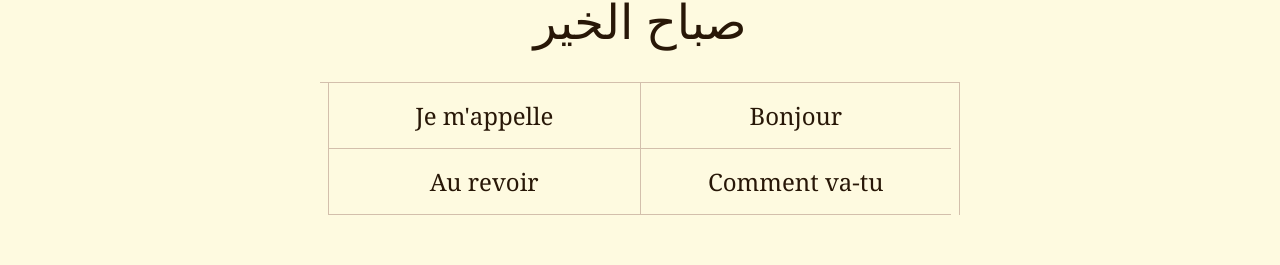
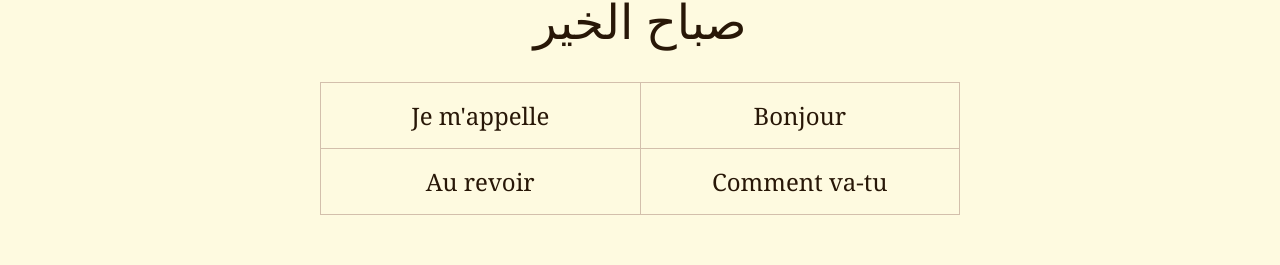
Before and after one commit to AdabLeDabe/Darijapp, a React (Vite) app in the folder darijapp-frontend/: page / in a window 1280 px wide. Shown: the part 276-541 px from the top of the page. Built offline with nearby package versions, Linux system fonts and the light colour scheme.

Commit message:
Fixed css of answer buttons

```diff
--- a/darijapp-frontend/src/styles/AnswerButtons.css
+++ b/darijapp-frontend/src/styles/AnswerButtons.css
@@ -32,8 +32,6 @@
     }
 
     .answer-btn {
-        flex-grow: 0;
-        flex-shrink: 0;
         flex-basis: calc(50% - 8px);
         border-left: 1px solid var(--color-border-light);
         padding: 1rem 0.5rem;
```
